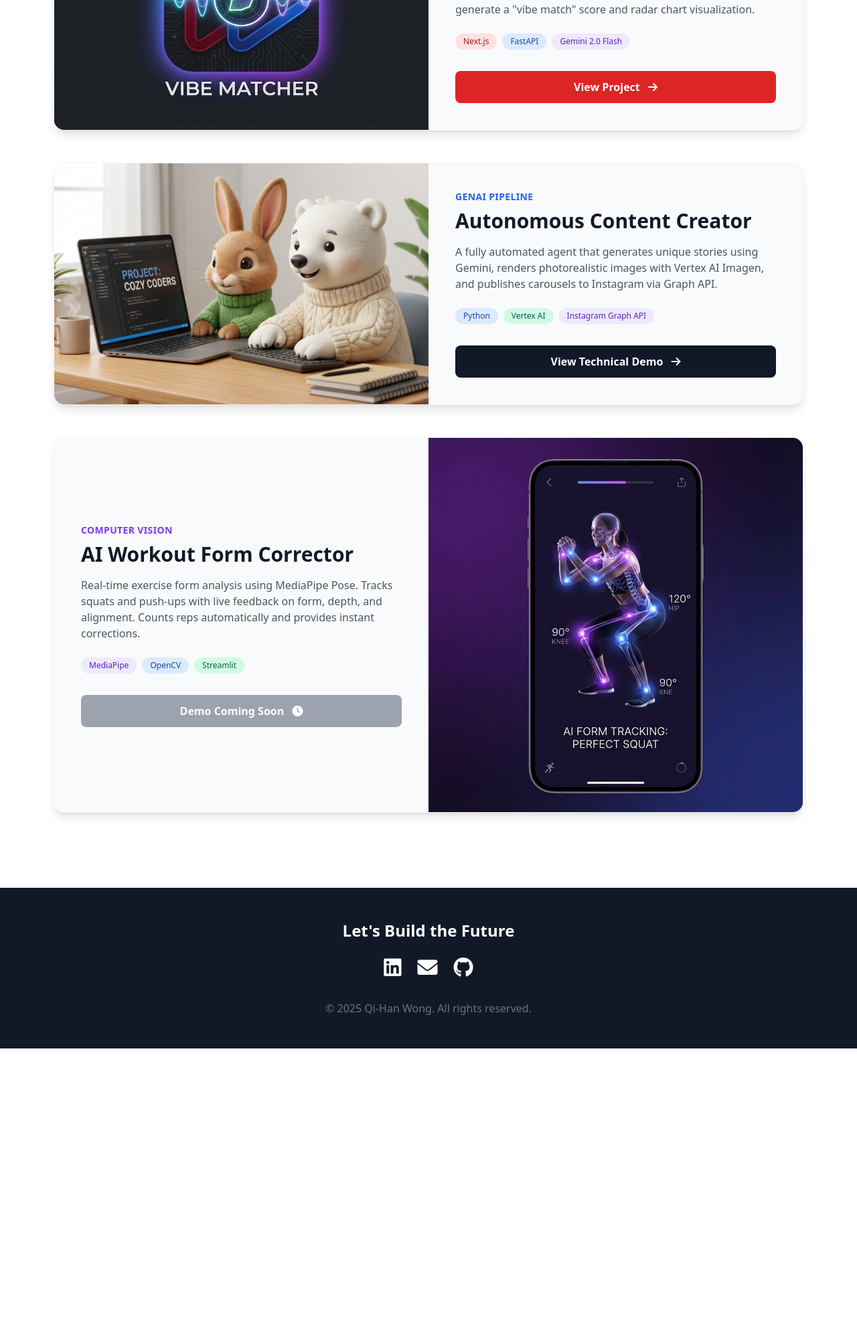
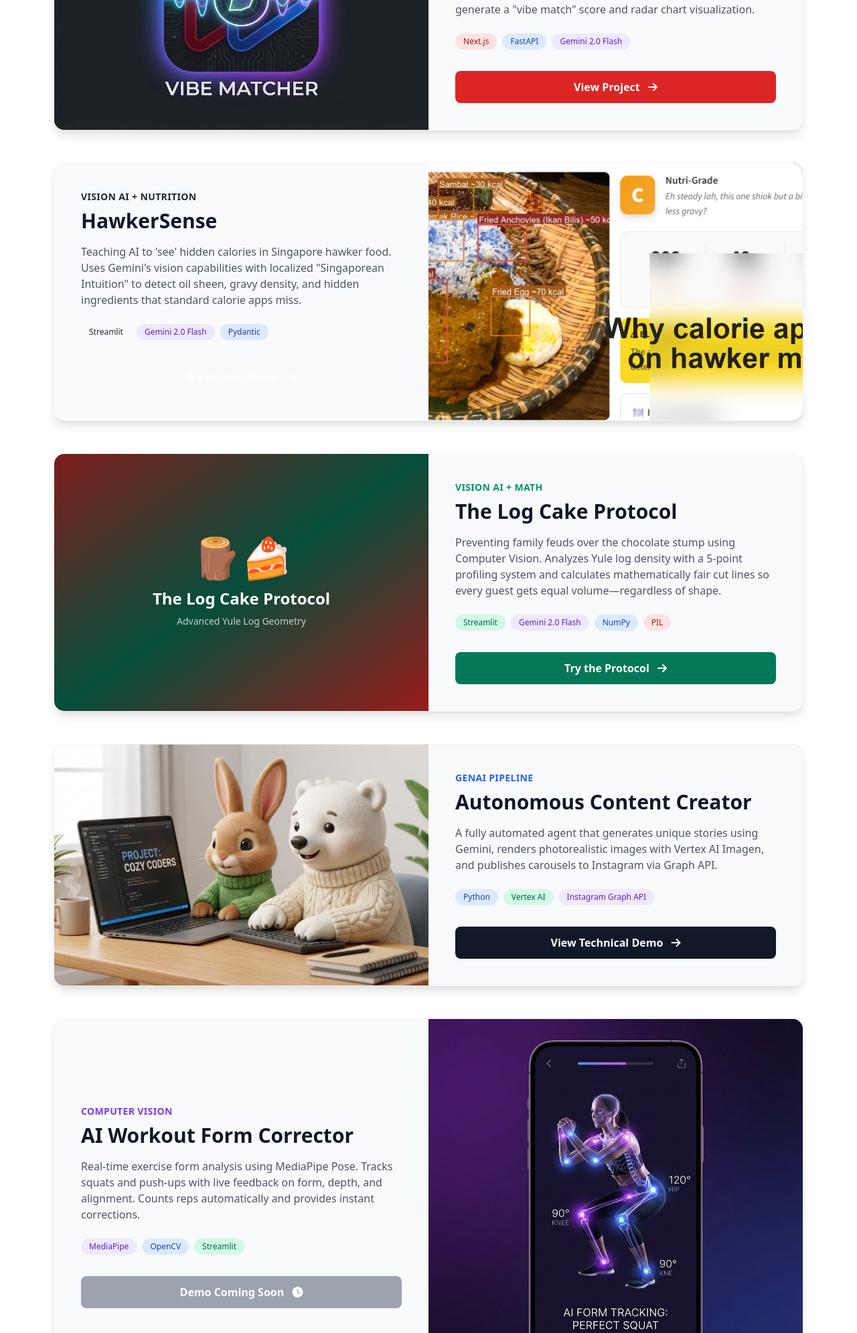
Before and after one commit to wongqihan/website, a Flask app: page / in a window 1280 px wide. Shown: the part 2430-4421 px from the top of the page at 67% size. Before the commit the page ends 3996 px from the top, so only its background shows below. Run offline with Flask 3, Linux system fonts and the light colour scheme.

Commit message:
Add HawkerSense and Log Cake Protocol featured projects

```diff
--- a/app.py
+++ b/app.py
@@ -41,6 +41,16 @@ def project_shiok_scout():
 def project_wrap_me_up():
     """Render the Wrap Me Up project page."""
     return render_template("project_wrap_me_up.html", name="Qi-Han Wong")
+
+@app.route("/project/hawkersense")
+def project_hawkersense():
+    """Render the HawkerSense project page."""
+    return render_template("project_hawkersense.html", name="Qi-Han Wong")
+
+@app.route("/project/log-cake-protocol")
+def project_log_cake_protocol():
+    """Render the Log Cake Protocol project page."""
+    return render_template("project_log_cake_protocol.html", name="Qi-Han Wong")
 
 @app.route("/api/run/instagram-agent", methods=["POST"])
 def run_instagram_agent():
--- a/templates/index.html
+++ b/templates/index.html
@@ -157,6 +157,69 @@
                 </div>
             </div>
 
+            <!-- Project Card: HawkerSense -->
+            <div
+                class="bg-gray-50 rounded-2xl overflow-hidden shadow-lg border border-gray-100 flex flex-col md:flex-row-reverse mb-12">
+                <div class="md:w-1/2 h-64 md:h-auto bg-gray-900 flex items-center justify-center overflow-hidden">
+                    <img src="{{ url_for('static', filename='images/hawkersense_banner.png') }}" alt="HawkerSense"
+                        class="w-full h-full object-cover">
+                </div>
+                <div class="md:w-1/2 p-10 flex flex-col justify-center">
+                    <div class="uppercase tracking-wide text-sm text-orange-600 font-bold mb-2">Vision AI + Nutrition
+                    </div>
+                    <h3 class="text-3xl font-bold text-gray-900 mb-4">HawkerSense</h3>
+                    <p class="text-gray-600 mb-6">Teaching AI to 'see' hidden calories in Singapore hawker food. Uses
+                        Gemini's vision capabilities with localized "Singaporean Intuition" to detect oil sheen, gravy
+                        density, and hidden ingredients that standard calorie apps miss.</p>
+
+                    <div class="flex flex-wrap gap-2 mb-8">
+                        <span class="bg-orange-100 text-orange-800 text-xs px-3 py-1 rounded-full">Streamlit</span>
+                        <span class="bg-purple-100 text-purple-800 text-xs px-3 py-1 rounded-full">Gemini 2.0
+                            Flash</span>
+                        <span class="bg-blue-100 text-blue-800 text-xs px-3 py-1 rounded-full">Pydantic</span>
+                    </div>
+
+                    <a href="/project/hawkersense"
+                        class="inline-block bg-orange-600 text-white px-6 py-3 rounded-lg font-semibold hover:bg-orange-700 transition text-center">
+                        Try HawkerSense <i class="fas fa-arrow-right ml-2"></i>
+                    </a>
+                </div>
+            </div>
+
+            <!-- Project Card: Log Cake Protocol -->
+            <div
+                class="bg-gray-50 rounded-2xl overflow-hidden shadow-lg border border-gray-100 flex flex-col md:flex-row mb-12">
+                <div
+                    class="md:w-1/2 h-64 md:h-auto bg-gradient-to-br from-red-900 via-green-900 to-red-800 flex items-center justify-center overflow-hidden">
+                    <div class="text-center text-white p-8">
+                        <div class="text-6xl mb-4">🪵🍰</div>
+                        <div class="text-2xl font-bold">The Log Cake Protocol</div>
+                        <div class="text-sm opacity-75 mt-2">Advanced Yule Log Geometry</div>
+                    </div>
+                </div>
+                <div class="md:w-1/2 p-10 flex flex-col justify-center">
+                    <div class="uppercase tracking-wide text-sm text-green-600 font-bold mb-2">Vision AI + Math</div>
+                    <h3 class="text-3xl font-bold text-gray-900 mb-4">The Log Cake Protocol</h3>
+                    <p class="text-gray-600 mb-6">Preventing family feuds over the chocolate stump using Computer
+                        Vision.
+                        Analyzes Yule log density with a 5-point profiling system and calculates mathematically fair
+                        cut lines so every guest gets equal volume—regardless of shape.</p>
+
+                    <div class="flex flex-wrap gap-2 mb-8">
+                        <span class="bg-green-100 text-green-800 text-xs px-3 py-1 rounded-full">Streamlit</span>
+                        <span class="bg-purple-100 text-purple-800 text-xs px-3 py-1 rounded-full">Gemini 2.0
+                            Flash</span>
+                        <span class="bg-blue-100 text-blue-800 text-xs px-3 py-1 rounded-full">NumPy</span>
+                        <span class="bg-red-100 text-red-800 text-xs px-3 py-1 rounded-full">PIL</span>
+                    </div>
+
+                    <a href="/project/log-cake-protocol"
+                        class="inline-block bg-green-700 text-white px-6 py-3 rounded-lg font-semibold hover:bg-green-800 transition text-center">
+                        Try the Protocol <i class="fas fa-arrow-right ml-2"></i>
+                    </a>
+                </div>
+            </div>
+
             <!-- Project Card: Instagram Agent -->
             <div
                 class="bg-gray-50 rounded-2xl overflow-hidden shadow-lg border border-gray-100 flex flex-col md:flex-row mb-12">
@@ -231,7 +294,7 @@
                 <a href="mailto:wongqihan@gmail.com" class="hover:text-blue-400 transition">
                     <i class="fas fa-envelope text-3xl"></i>
                 </a>
-                <a href="https://github.com" target="_blank" class="hover:text-blue-400 transition">
+                <a href="https://github.com/wongqihan" target="_blank" class="hover:text-blue-400 transition">
                     <i class="fab fa-github text-3xl"></i>
                 </a>
             </div>
```
Also changed, not shown: templates/project_hawkersense.html (added, +127 -0 lines), templates/project_log_cake_protocol.html (added, +167 -0 lines), static/images/hawkersense_banner.png (added).
